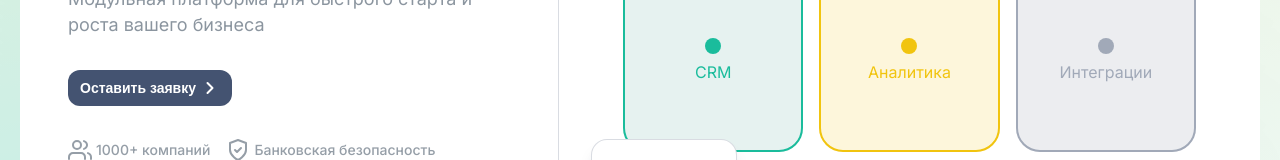
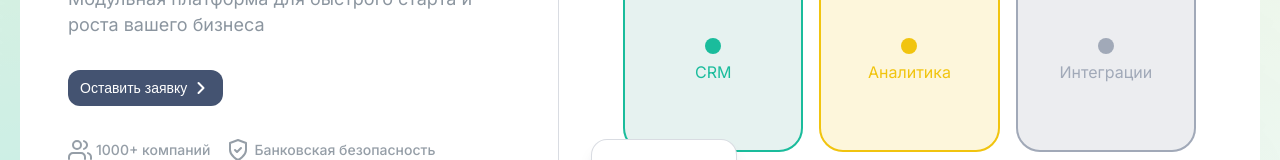
Before and after one commit to ignatovivin/vibesite, a React (Vite) app: page / in a window 1280 px wide. Shown: the part 511-671 px from the top of the page. Built offline with nearby package versions, Linux system fonts and the light colour scheme.

Commit message:
Change Button text style from body-s-strong to body-s

```diff
--- a/src/components/Button.jsx
+++ b/src/components/Button.jsx
@@ -27,7 +27,7 @@ function Button({
 
   const buttonClasses = [
     'btn',
-    'text-style-font-body-s-strong',
+    'text-style-font-body-s',
     `btn--${variant}`,
     `btn--${size}`,
     `btn--${colorScheme}`,
```
